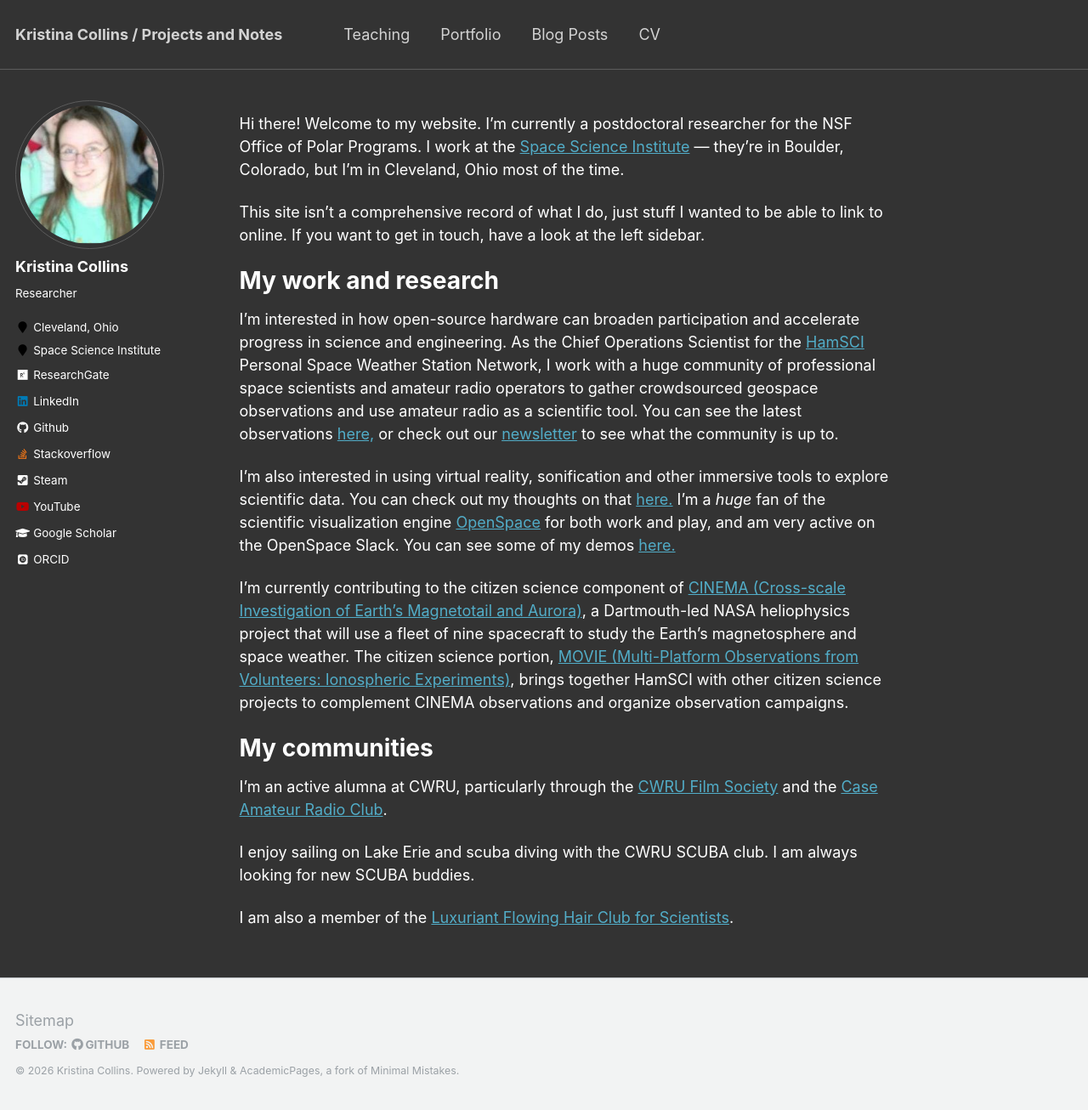
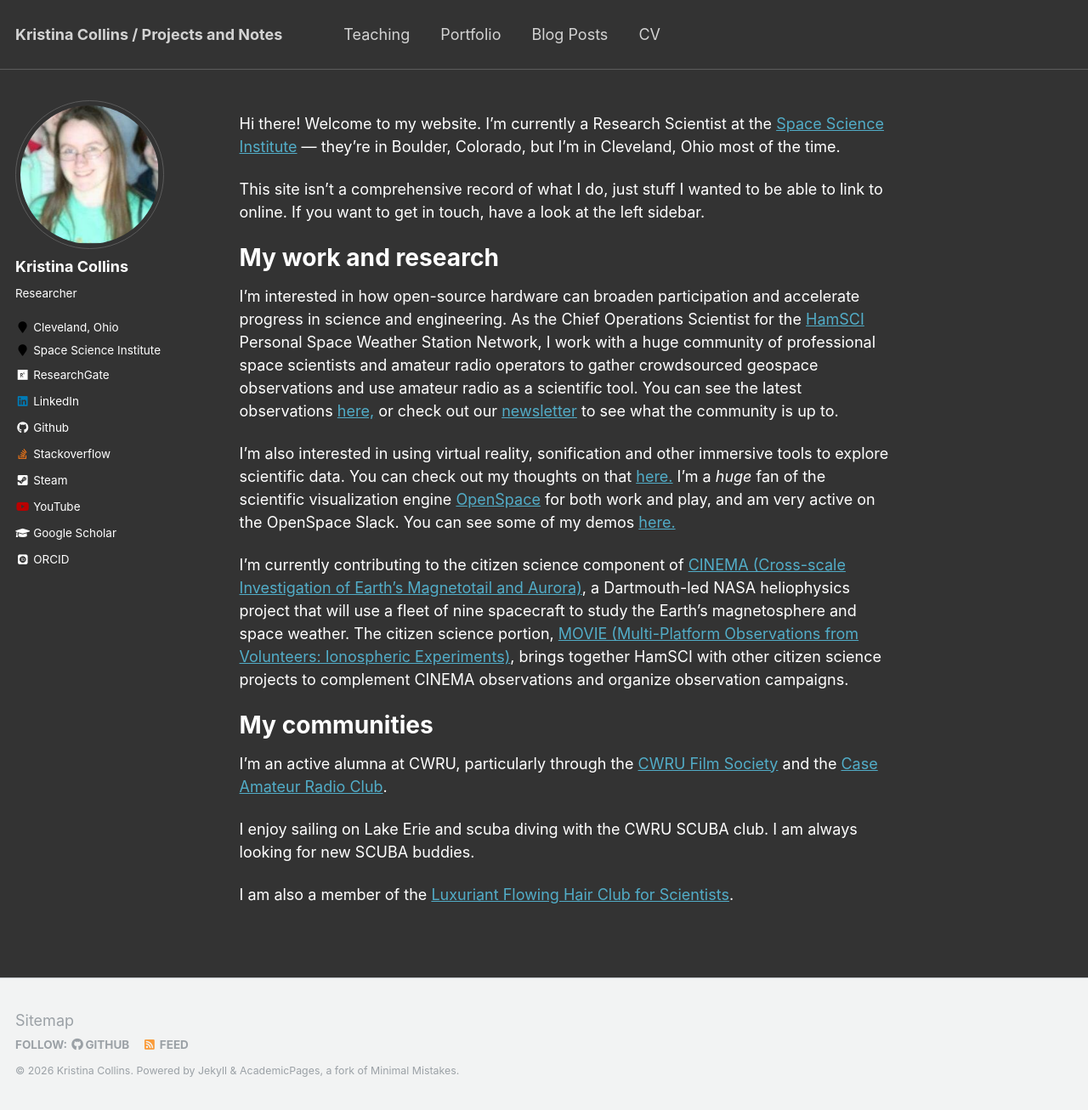
Before and after one commit to KCollins/KCollins.github.io, a Jekyll site: the page built from _pages/about.md, in a window 1280 px wide and 1306 px high. Shown: the whole window at 85% size. Built offline with Jekyll 4.4.1, drawn with Linux system fonts in a browser that asks for light colours; some web fonts are replaced.

Commit message:
Update about.md

```diff
--- a/_pages/about.md
+++ b/_pages/about.md
@@ -8,7 +8,7 @@ redirect_from:
   - /about.html
 ---
 
-Hi there! Welcome to my website. I'm currently a postdoctoral researcher for the NSF Office of Polar Programs. I work at the [Space Science Institute](https://www.spacescience.org) — they're in Boulder, Colorado, but I'm in Cleveland, Ohio most of the time.
+Hi there! Welcome to my website. I'm currently a Research Scientist at the [Space Science Institute](https://www.spacescience.org) — they're in Boulder, Colorado, but I'm in Cleveland, Ohio most of the time.
 
 This site isn't a comprehensive record of what I do, just stuff I wanted to be able to link to online. If you want to get in touch, have a look at the left sidebar.
 
```
